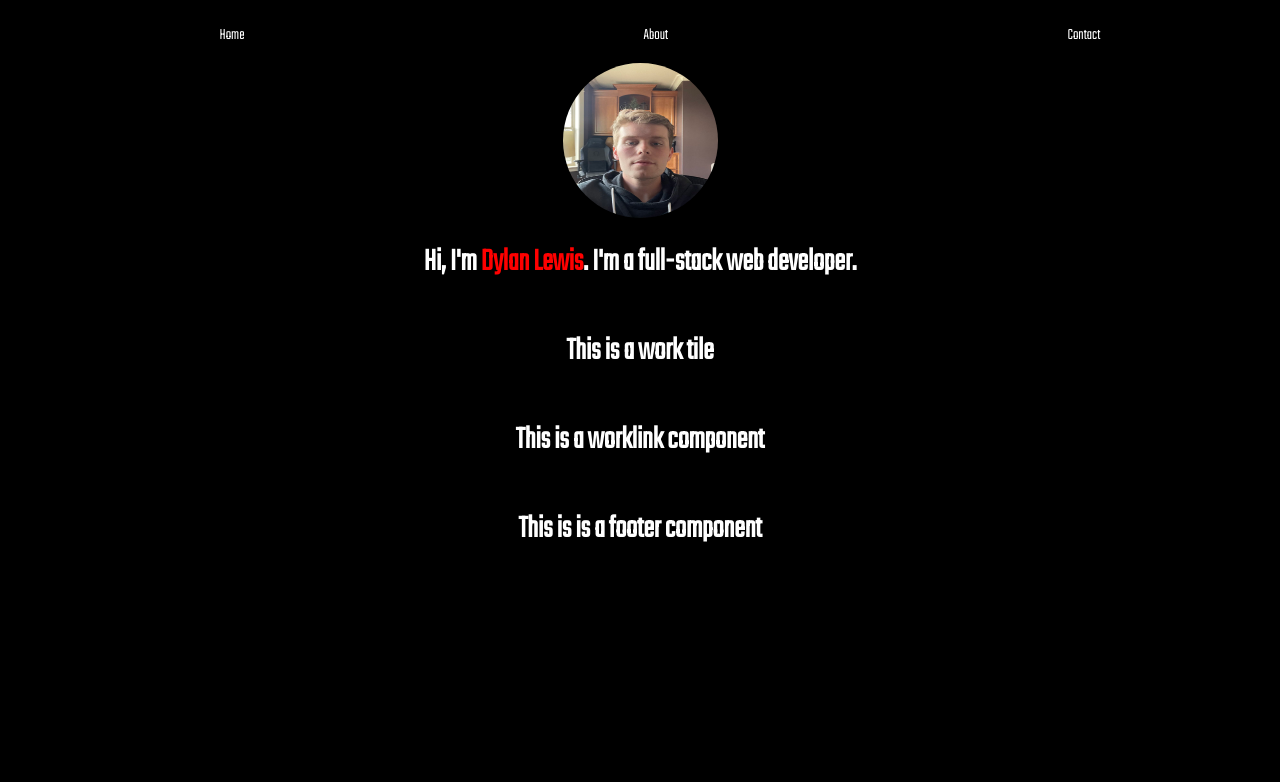
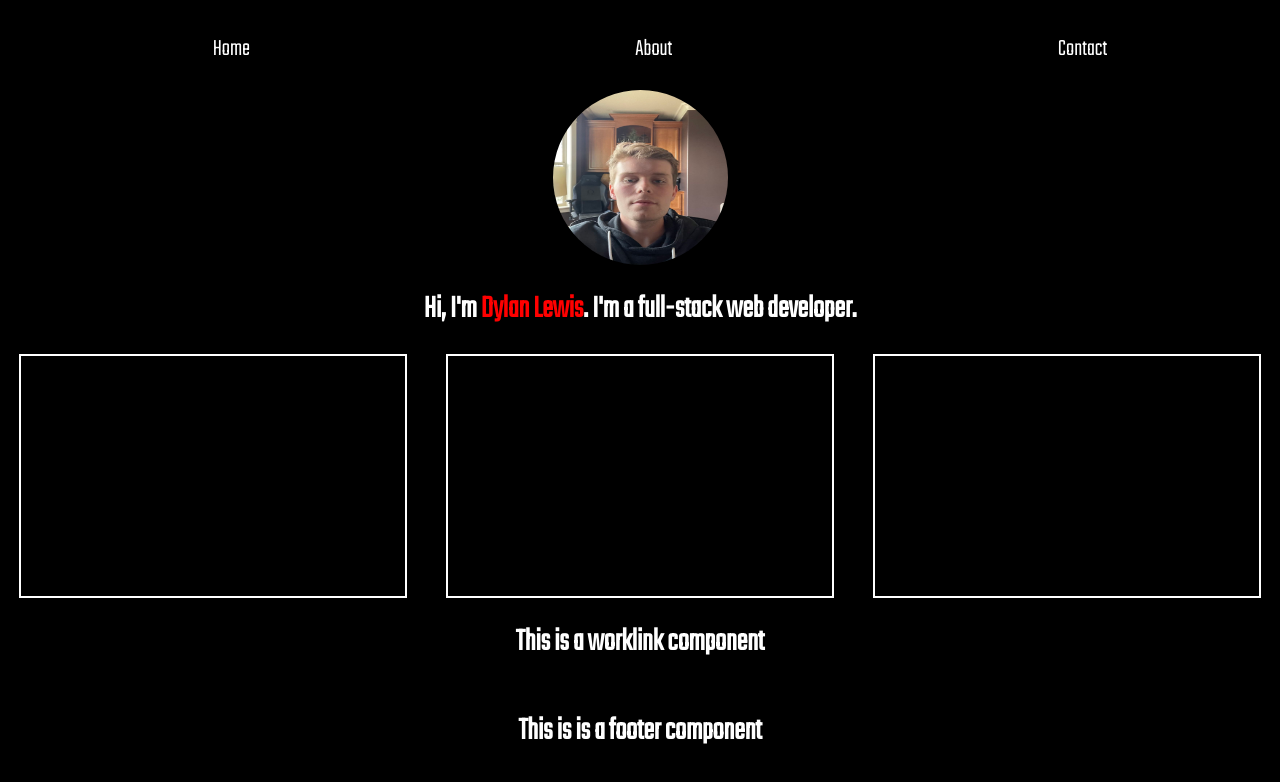
Before and after one commit to dyldlewis/personal-site, a React (Create React App) app: page / in a window 1280 px wide. Shown: the top 782 px of the page. Built offline with nearby package versions, Linux system fonts and the light colour scheme.

Commit message:
layout changes

```diff
--- a/src/components/Header/styles.css
+++ b/src/components/Header/styles.css
@@ -1,6 +1,7 @@
 ul {
   display: flex;
   flex-direction: row;
+  font-size: 24px;
   justify-content: space-around;
   list-style-type: none;
   width: 100vw;
--- a/src/components/ProfilePicture/styles.css
+++ b/src/components/ProfilePicture/styles.css
@@ -1,5 +1,5 @@
 img {
-  width: 155px;
-  height: 155px;
+  width: 175px;
+  height: 175px;
   border-radius: 50%;
 }
--- a/src/components/WorkTiles/index.js
+++ b/src/components/WorkTiles/index.js
@@ -1,3 +1,11 @@
+import "./styles.css";
+
 export default function WorkTiles() {
-  return <h1>This is a work tile</h1>;
+  return (
+    <div className="workPieces">
+      <div></div>
+      <div></div>
+      <div></div>
+    </div>
+  );
 }
--- /dev/null
+++ b/src/components/WorkTiles/styles.css
@@ -0,0 +1,11 @@
+.workPieces {
+  display: flex;
+  justify-content: space-around;
+  width: 100vw;
+}
+
+.workPieces > div {
+  width: 30vw;
+  height: 30vh;
+  border: solid white 2px;
+}
```
